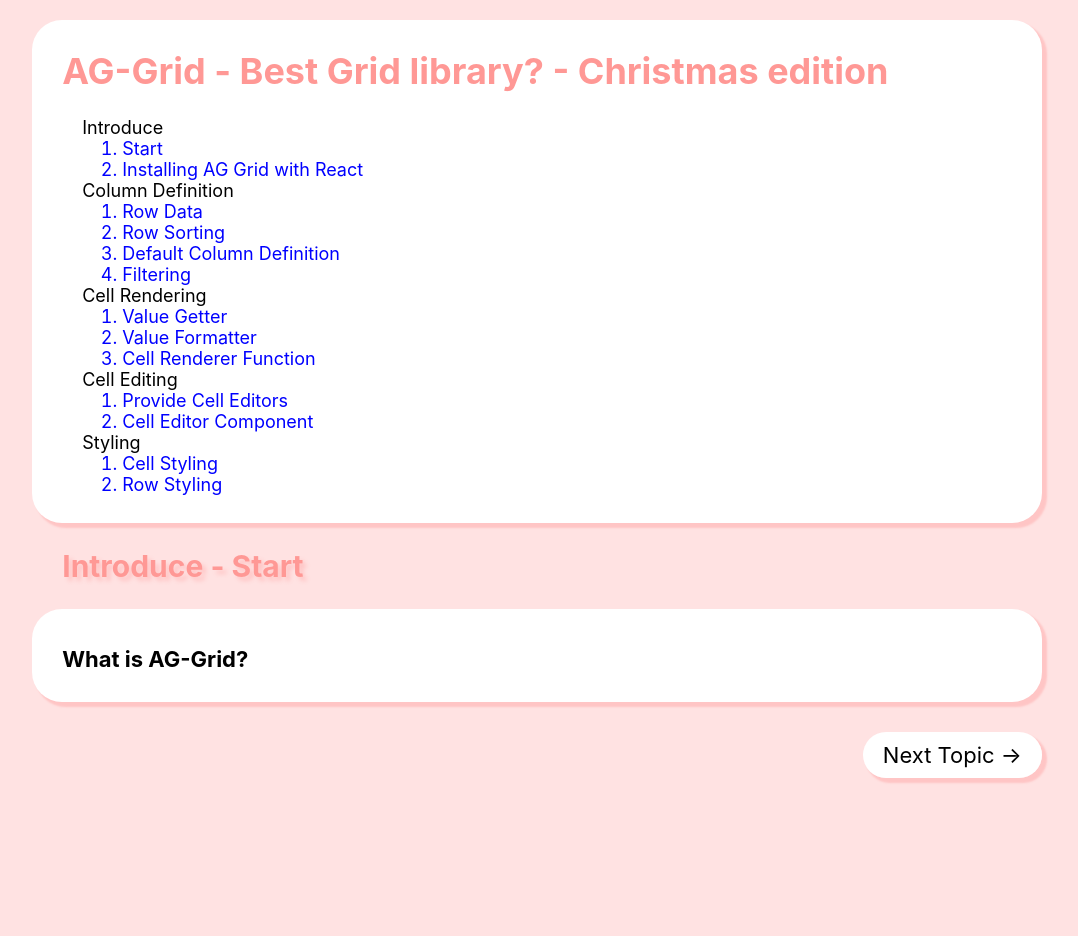
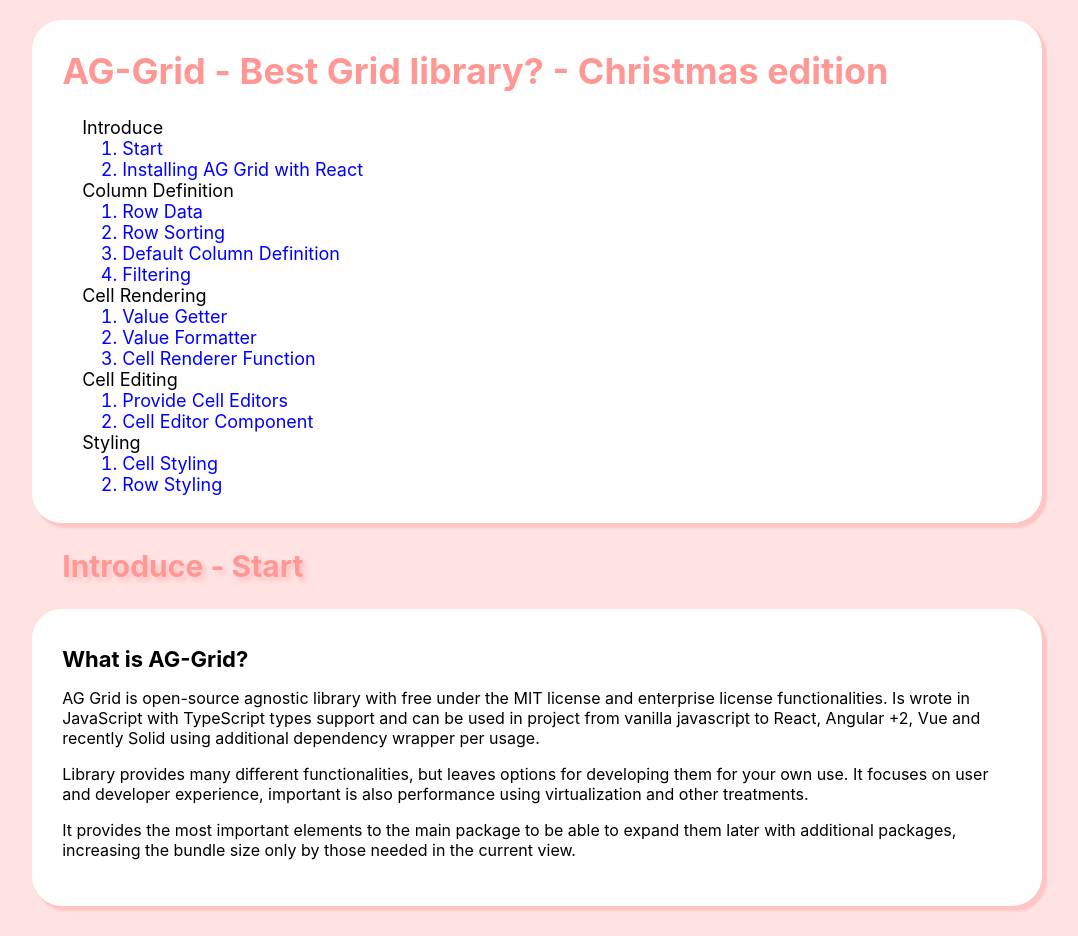
Before and after one commit to Tomaszunek/grid-presentation-christmas, a Next.js app: page / in a window 1280 px wide. Shown: the top 936 px of the page, without its empty margins (103-1181 px from the left). Before the commit the page ends 800 px from the top, so only its background shows below. Built offline with nearby package versions, Linux system fonts and the light colour scheme.

Commit message:
about ag grid

```diff
--- a/pages/index.tsx
+++ b/pages/index.tsx
@@ -9,6 +9,24 @@ const Page: NextPageWithLayout = () => {
       <h2>Introduce - Start</h2>
       <section className="group">
         <h3>What is AG-Grid?</h3>
+        <p>
+          AG Grid is open-source agnostic library with free under the MIT
+          license and enterprise license functionalities. Is wrote in JavaScript
+          with TypeScript types support and can be used in project from vanilla
+          javascript to React, Angular +2, Vue and recently Solid using
+          additional dependency wrapper per usage.
+        </p>
+        <p>
+          Library provides many different functionalities, but leaves options
+          for developing them for your own use. It focuses on user and developer
+          experience, important is also performance using virtualization and
+          other treatments.
+        </p>
+        <p>
+          It provides the most important elements to the main package to be able
+          to expand them later with additional packages, increasing the bundle
+          size only by those needed in the current view.
+        </p>
       </section>
       <Footer nextLink="/introduce/install" />
     </>
```
